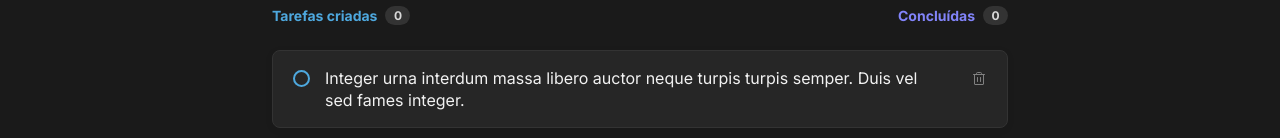
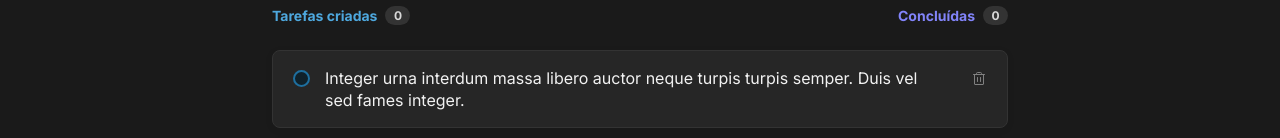
Before and after one commit to maiquitome/rocketseat-challenge-ignite-todolist, a React (Vite) app: page / in a window 1280 px wide. In both pictures the pointer is over the element 301 px from the left and 363 px from the top of the page. Shown: the part 285-423 px from the top of the page. Built offline with nearby package versions, Linux system fonts and the light colour scheme.

Commit message:
feat: :sparkles: add hover to checkbox

```diff
--- a/src/components/TodoListItem.module.css
+++ b/src/components/TodoListItem.module.css
@@ -38,6 +38,13 @@
           width: 0.875rem;
           padding-top: 30%;
           padding-left: 18%;
+        }
+      }
+
+      &:hover {
+        .circle {
+          border-color: var(--color-primary-dark);
+          background-color: #10212a;
         }
       }
 
```
